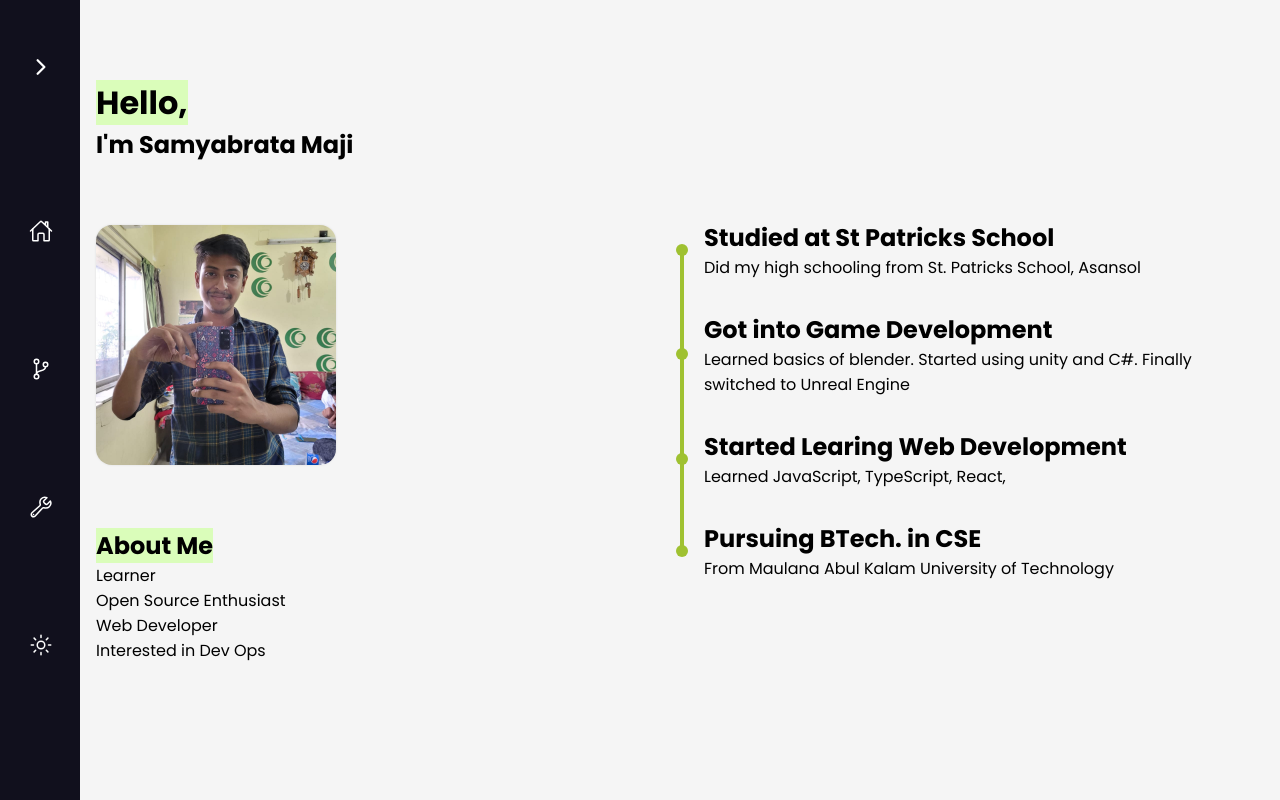
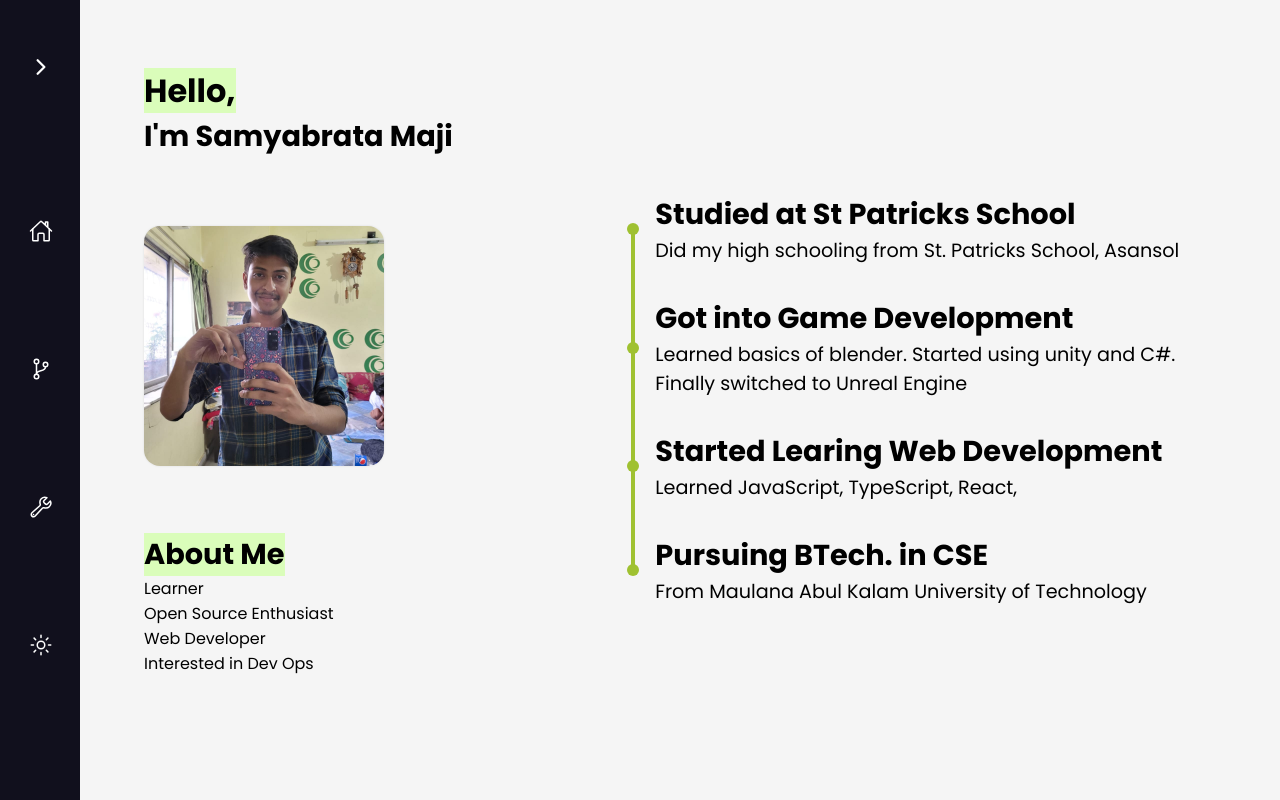
Before and after one commit to samyabrata-maji/portfolio-website-template, a React (Create React App) app: page / in a window 1280 px wide. Built offline with nearby package versions, Linux system fonts and the light colour scheme.

Commit message:
design changes

```diff
--- a/src/App.css
+++ b/src/App.css
@@ -4,6 +4,7 @@
   padding: 0;
   box-sizing: border-box;
   font-family: "Poppins", sans-serif;
+  font-size: 16px;
 }
 
 *::selection {
@@ -47,4 +48,8 @@ body {
     overflow-y: auto;
     overflow-x: hidden;
   }
+
+  .ct {
+    overflow: hidden;
+  }
 }
--- a/src/components/sidebar/SideBar.css
+++ b/src/components/sidebar/SideBar.css
@@ -25,28 +25,9 @@
   width: 240px;
 }
 
-#menu-btn {
-  /* transform: rotate(180deg); */
-  transition: all 0.5 ease;
-}
-
 .sb-active #menu-btn {
   transform: rotate(180deg);
-  transition: all 0.5 ease;
 }
-
-/* .sb .sb-head .sb-head-logo {
-  color: #fff;
-  display: flex;
-  height: 50px;
-  width: 100%;
-  align-items: center;
-} */
-
-/* .sb-head {
-  display: flex;
-  flex-wrap: wrap;
-} */
 
 .sb-head > div {
   padding: 0.5rem;
@@ -61,8 +42,7 @@
   cursor: pointer;
 }
 
-/* menu toggle button */
-.sb #menu-btn {
+.sb ion-icon {
   font-size: 1.5rem;
 }
 
@@ -73,12 +53,7 @@
 
 /* MENU ITEMS */
 .sb ul {
-  /* margin-top: 2rem; */
   height: 80vh;
-  /* position: fixed;
-    top: 0;
-    left: 0;
-    right: 0; */
   display: flex;
   flex-direction: column;
   justify-content: space-evenly;
@@ -209,7 +184,7 @@
     display: flex;
     flex-direction: row-reverse;
     height: var(--sb-icons-ht);
-    width: 100vw;
+    width: 100%;
     padding: 0;
     justify-content: stretch;
     transition: all 0.5 ease;
@@ -219,8 +194,6 @@
     height: max-content;
 
     transition: all 0.5 ease;
-  }
-  .sb-passive {
   }
 
   .sb-passive > .sb-menu {
--- a/src/pages/page_home/Home.css
+++ b/src/pages/page_home/Home.css
@@ -1,12 +1,20 @@
 :root {
   --deco-bar-wd: 4px;
-  --home-gt-col: 1fr 1fr;
+  --home-gt-col: 1fr 1.2fr;
   --home-gt-row: 2fr 1fr;
+}
+h2 {
+  font-size: 1.5rem;
+}
+
+p {
+  font-size: 1rem;
 }
 
 .ct-home {
+  padding-left: clamp(1rem, 10%, 4rem);
+  padding-right: clamp(1rem, 10%, 4rem);
   background-color: var(--col-bg);
-  margin: 1rem;
   width: 100%;
   display: grid;
   grid-template-columns: var(--home-gt-col);
@@ -63,6 +71,14 @@
 .sec-exp-text-con {
   padding-top: 1rem;
   padding-bottom: 1rem;
+}
+
+.sec-exp-text-con h2 {
+  font-size: 1.8rem;
+}
+
+.sec-exp-text-con p {
+  font-size: 1.2rem;
 }
 
 /* decorators for exp element */
--- a/src/pages/page_repo/Repo.css
+++ b/src/pages/page_repo/Repo.css
@@ -58,6 +58,11 @@
   }
 }
 
+h2 {
+  font-size: 1.8rem;
+}
+
+
 /* REPO ITEMS */
 .ct-sec-repo-item {
   display: flex;
@@ -68,6 +73,7 @@
 }
 
 .ct-sec-repo-item > p {
+  font-size: 1.1rem;
   --max-lines: 4;
   margin-top: 0.5rem;
   margin-bottom: 0.75rem;
@@ -95,6 +101,7 @@
 }
 
 .ct-sec-repo-item a {
+  font-size: 1.4rem;
   color: var(--col-sec);
   text-decoration: none;
 }
--- a/src/pages/page_tech/Tech.css
+++ b/src/pages/page_tech/Tech.css
@@ -3,7 +3,7 @@
     display: flex;
     height: 100vh;
     width: 100%;
-    background-color: antiquewhite;
+    background-color: var(--col-bg);
 }
 
 .ct-tech > ul{
```
